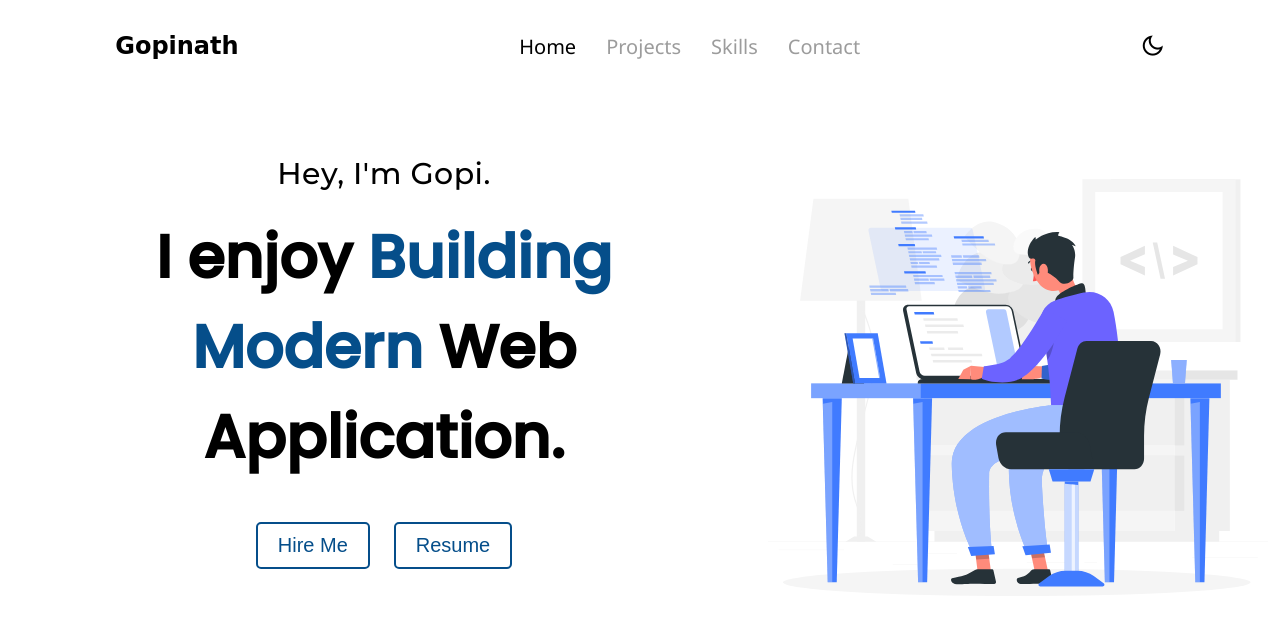
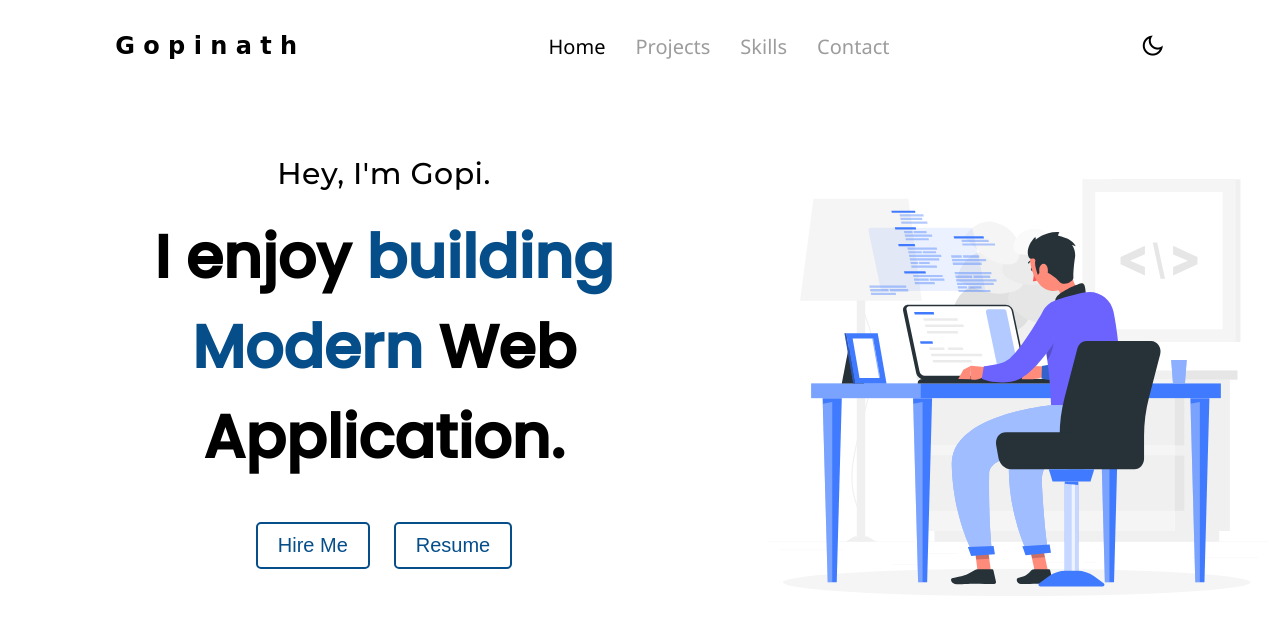
Before and after one commit to Gopinathhh/Portfolio, a plain HTML site: page index.html in a window 1280 px wide. Shown: the top 626 px of the page. Drawn offline with nearby package versions, Linux system fonts and the light colour scheme; a web font is replaced by a local one.

Commit message:
Update index.html with new logo and stylesheet
Added a new remixicon stylesheet link and modified the logo structure in the navigation.

```diff
--- a/index.html
+++ b/index.html
@@ -10,6 +10,7 @@
 
     <link href="https://cdn.jsdelivr.net/npm/remixicon@4.1.0/fonts/remixicon.css" rel="stylesheet">
 
+      <link href="https://cdn.jsdelivr.net/npm/remixicon@3.2.0/fonts/remixicon.css" rel="stylesheet">
     <script defer src="assests/JS/index.js"> </script>
   </head>
 
@@ -17,10 +18,19 @@
 
     <nav class="header">
       <div>
-        <a href="#"  class="logo">Gopinath</a>
+        <a href="#"  class="logo">
+          <span>G</span>
+          <span>o</span>
+          <span>p</span>
+          <span>i</span>
+          <span>n</span>
+          <span>a</span>
+          <span>t</span>
+          <span>h</span>
+        </a>
       </div>
 
-      <div class="navbar">
+      <div class="navbar"  >
           <a href="#"class="active">Home</a>
            <a href="#">Projects</a>
            <a href="#">Skills</a>
@@ -34,10 +44,9 @@
         </div>
 
          <div class="menu-toggle">
-          <i class=" fas fa-bars"></i>
+          <i class="ri-menu-line"></i>
         </div>
       </div>
-
       </nav>
 
 
@@ -47,7 +56,7 @@
     <div class="intro">
       <h1 class="author-name">Hey, I'm Gopi.</h1>
       <h2 class="author-info">
-        I enjoy <span class="text-theme"> Building
+        I enjoy <span class="text-theme"> building
         </span> <span class="text-target"> Modern </span>
         Web Application.
       </h2>
```
